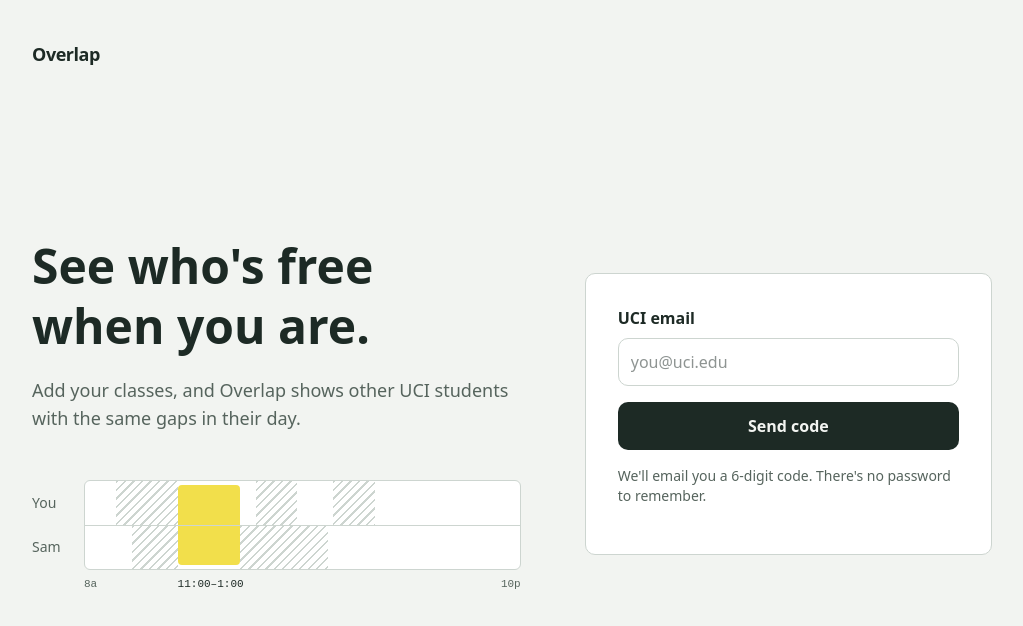
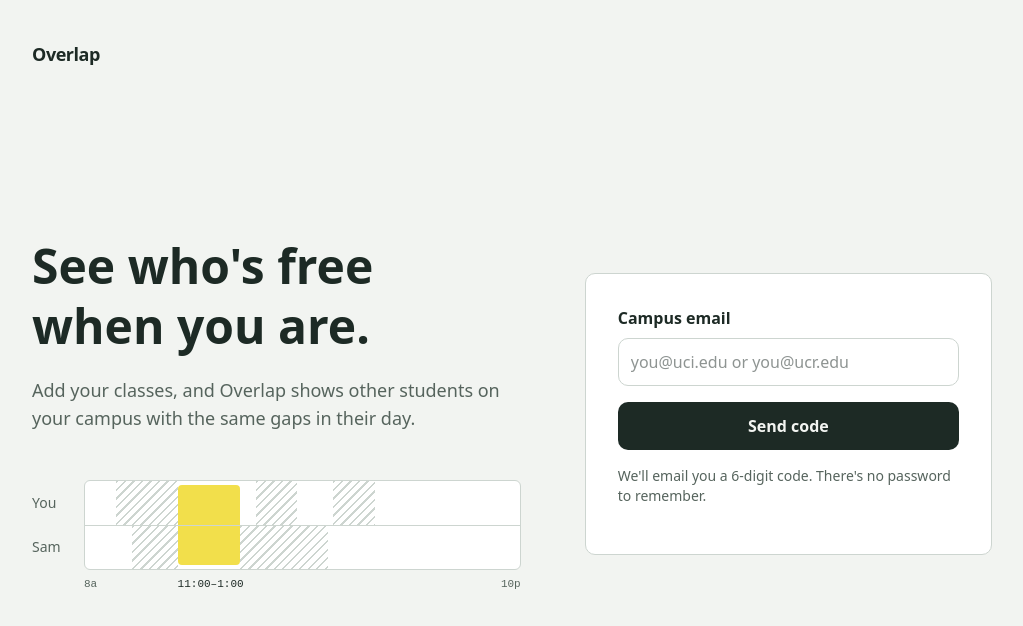
Before and after one commit to christianh-9/overlap, a React (Vite) app in the folder web/: page /sign-in in a window 1280 px wide. Shown: the top 626 px of the page, without its empty margins (128-1151 px from the left). Built offline with nearby package versions, Linux system fonts and the light colour scheme; no server answers; a web font is replaced by a local one; what openapi-fetch would draw is missing.

Commit message:
feat: open sign-ups to ucr

```diff
--- a/web/src/pages/SignIn.tsx
+++ b/web/src/pages/SignIn.tsx
@@ -5,6 +5,8 @@ import { api, getToken, setToken } from '../api/client'
 import { errorMessage, unwrap } from '../api/errors'
 import SubmitButton from '../components/SubmitButton'
 import Waking from '../components/Waking'
+
+const DOMAINS = ['uci.edu', 'ucr.edu']
 
 export default function SignIn() {
   const navigate = useNavigate()
@@ -40,8 +42,8 @@ export default function SignIn() {
   function submitEmail(event: FormEvent) {
     event.preventDefault()
     const address = email.trim().toLowerCase()
-    if (!address.endsWith('@uci.edu')) {
-      setLocalError('Use your @uci.edu email address.')
+    if (!DOMAINS.some((domain) => address.endsWith(`@${domain}`))) {
+      setLocalError('Use your @uci.edu or @ucr.edu email address.')
       return
     }
     setLocalError(null)
@@ -94,7 +96,7 @@ export default function SignIn() {
             See who's free when you are.
           </h1>
           <p className="mt-3 text-moss lg:mt-5 lg:text-lg">
-            Add your classes, and Overlap shows other UCI students with the same gaps in their day.
+            Add your classes, and Overlap shows other students on your campus with the same gaps in their day.
           </p>
           <DayPreview />
         </section>
@@ -103,14 +105,14 @@ export default function SignIn() {
           {sentTo === null ? (
             <form onSubmit={submitEmail} noValidate className="flex flex-col gap-2">
               <label htmlFor="email" className="font-bold">
-                UCI email
+                Campus email
               </label>
               <input
                 id="email"
                 type="email"
                 inputMode="email"
                 autoComplete="email"
-                placeholder="you@uci.edu"
+                placeholder="you@uci.edu or you@ucr.edu"
                 value={email}
                 onChange={(event) => setEmail(event.target.value)}
                 aria-invalid={error ? true : undefined}
```
Also changed, not shown: 2 other files (tests, documents, lock files or other folders).
